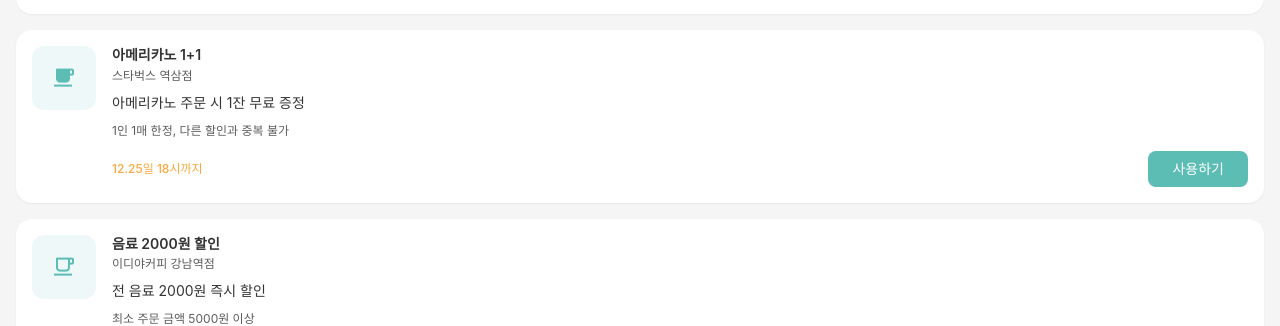
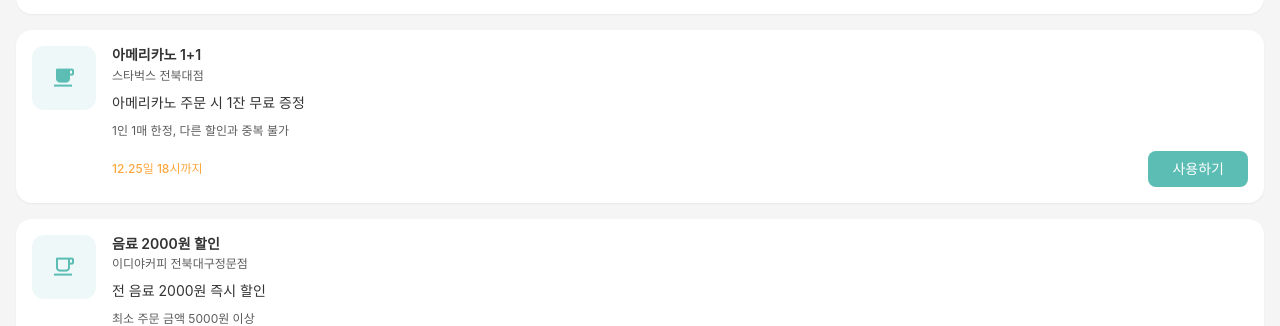
Before and after one commit to oneieo/NearDeal, a React (Vite) app: page /coupons in a window 1280 px wide. Shown: the part 318-644 px from the top of the page. Built offline with nearby package versions, Linux system fonts and the light colour scheme; no server answers; what react-naver-maps would draw is missing.

Commit message:
chore: 스탬프 증가 로직 추가

```diff
--- a/src/pages/coupons/page.tsx
+++ b/src/pages/coupons/page.tsx
@@ -33,7 +33,7 @@ const coupons: StoredCoupon[] = [
   {
     id: "2",
     storeId: "starbucks-1",
-    storeName: "스타벅스 역삼점",
+    storeName: "스타벅스 전북대점",
     storeLogo: "ri-cup-fill",
     title: "아메리카노 1+1",
     benefit: "아메리카노 주문 시 1잔 무료 증정",
@@ -44,7 +44,7 @@ const coupons: StoredCoupon[] = [
   {
     id: "3",
     storeId: "ediya-1",
-    storeName: "이디야커피 강남역점",
+    storeName: "이디야커피 전북대구정문점",
     storeLogo: "ri-cup-line",
     title: "음료 2000원 할인",
     benefit: "전 음료 2000원 즉시 할인",
@@ -55,7 +55,7 @@ const coupons: StoredCoupon[] = [
   {
     id: "4",
     storeId: "twosomeplace-1",
-    storeName: "투썸플레이스 테헤란점",
+    storeName: "투썸플레이스 전북대점",
     storeLogo: "ri-cake-fill",
     title: "케이크 30% 할인",
     benefit: "시그니처 케이크 30% 특가",
@@ -66,25 +66,25 @@ const coupons: StoredCoupon[] = [
   {
     id: "5",
     storeId: "starbucks-2",
-    storeName: "스타벅스 선릉점",
+    storeName: "스타벅스 전북대점",
     storeLogo: "ri-cup-fill",
-    title: "카라멜 마키아토 할인",
-    benefit: "카라멜 마키아토 1000원 할인",
+    title: "자바칩프라푸치노 할인",
+    benefit: "자바칩프라푸치노 1000원 할인",
     conditions: "포장 주문 시에만 적용",
     expiresAt: "2024-12-20T12:00:00",
     status: "used",
-    usedAt: "2024-12-19T14:30:00",
+    usedAt: "2025-09-28T14:30:00",
     couponNumber: "SC240001",
   },
   {
     id: "6",
     storeId: "hollys-1",
-    storeName: "할리스커피 역삼역점",
+    storeName: "할리스 전주백제대로점",
     storeLogo: "ri-cup-line",
     title: "아이스크림 무료",
     benefit: "음료 주문 시 아이스크림 무료",
     conditions: "여름 시즌 한정",
-    expiresAt: "2024-12-15T23:59:59",
+    expiresAt: "2025-08-31T23:59:59",
     status: "expired",
   },
 ];
--- a/src/pages/profile/page.tsx
+++ b/src/pages/profile/page.tsx
@@ -24,11 +24,18 @@ interface UserProfile {
   customAffiliation?: string;
 }
 
-const stampCards: StampCard[] = [
+export default function ProfilePage() {
+  const [showNotifications, setShowNotifications] = useState<boolean>(false);
+  const [showPinModal, setShowPinModal] = useState<boolean>(false);
+  const [showEditProfile, setShowEditProfile] = useState<boolean>(false);
+  const [selectedCard, setSelectedCard] = useState<StampCard | null>(null);
+  const [pinCode, setPinCode] = useState("");
+  const [isSubmitting, setIsSubmitting] = useState<boolean>(false);
+  const [stampCards, setStampCards] = useState<StampCard[]>([
     {
       id: "1",
-    storeId: "starbucks-1",
-    storeName: "스타벅스 전북대점",
+      storeId: "Dpym-1",
+      storeName: "디핌",
       storeLogo: "ri-cup-fill",
       currentStamps: 7,
       requiredStamps: 10,
@@ -37,36 +44,38 @@ const stampCards: StampCard[] = [
     },
     {
       id: "2",
-    storeId: "ediya-1",
-    storeName: "이디야커피 강남역점",
+      storeId: "NeCoffee-1",
+      storeName: "네커피",
       storeLogo: "ri-cup-line",
       currentStamps: 3,
       requiredStamps: 8,
       reward: "음료 1잔 무료",
-    expiresAt: "2024-12-30",
+      expiresAt: "2025-12-30",
     },
     {
       id: "3",
-    storeId: "twosomeplace-1",
-    storeName: "투썸플레이스 테헤란점",
+      storeId: "insole-1",
+      storeName: "인솔커피",
       storeLogo: "ri-cake-fill",
       currentStamps: 5,
       requiredStamps: 6,
-    reward: "케이크 1개 무료",
-    expiresAt: "2024-12-28",
+      reward: "디저트 1개 무료",
+      expiresAt: "2025-12-28",
     },
-];
-
-export default function ProfilePage() {
-  const [showNotifications, setShowNotifications] = useState(false);
-  const [showPinModal, setShowPinModal] = useState(false);
-  const [showEditProfile, setShowEditProfile] = useState(false);
-  const [selectedCard, setSelectedCard] = useState<StampCard | null>(null);
-  const [pinCode, setPinCode] = useState("");
-  const [isSubmitting, setIsSubmitting] = useState(false);
+  ]);
   const [notifications, setNotifications] = useState([
     {
       id: "1",
+      type: "coupon_used",
+      title: "신규 쿠폰 추천",
+      message:
+        "자주 방문한 '디핌' 카페에서 [오늘의 커피 1+1 쿠폰]이 새로 발행됐습니다. 놓치지 말고 지금 바로 사용해보세요!",
+      time: "3분 전",
+      icon: "ri-gift-fill",
+      color: "text-green-500",
+    },
+    {
+      id: "2",
       type: "coupon_used",
       title: "쿠폰이 사용되었습니다",
       message: "스타벅스 전북대점에서 아메리카노 1+1 쿠폰을 사용했습니다.",
@@ -75,7 +84,7 @@ export default function ProfilePage() {
       color: "text-primary",
     },
     {
-      id: "2",
+      id: "3",
       type: "coupon_expiring",
       title: "쿠폰 만료 임박",
       message: "투썸플레이스 케이크 할인 쿠폰이 2시간 후 만료됩니다.",
@@ -84,7 +93,7 @@ export default function ProfilePage() {
       color: "text-accent",
     },
     {
-      id: "3",
+      id: "4",
       type: "new_coupon",
       title: "신규 쿠폰 발급",
       message: "이디야커피에서 새로운 할인 쿠폰이 등록되었습니다.",
@@ -126,8 +135,23 @@ export default function ProfilePage() {
     setTimeout(() => {
       const isValidPin = pinCode === "1234";
 
-      if (isValidPin) {
-        alert(`${selectedCard?.storeName}에서 스탬프가 적립되었습니다! 🎉`);
+      if (isValidPin && selectedCard) {
+        // 🔥 setStampCards로 상태 업데이트해야 화면에 반영됨
+        setStampCards((prevCards) =>
+          prevCards.map((card) => {
+            if (card.id === selectedCard.id) {
+              if (card.currentStamps < card.requiredStamps) {
+                return {
+                  ...card,
+                  currentStamps: card.currentStamps + 1,
+                };
+              }
+            }
+            return card;
+          })
+        );
+
+        alert(`${selectedCard.storeName}에서 스탬프가 적립되었습니다! 🎉`);
         setShowPinModal(false);
         setPinCode("");
       } else {
@@ -235,7 +259,7 @@ export default function ProfilePage() {
           </Card>
           <Card className="text-center" padding="sm">
             <div className="space-y-2">
-              <p className="text-2xl font-bold text-green-500">₩126,000</p>
+              <p className="text-2xl font-bold text-green-500">₩86,000</p>
               <p className="text-xs text-text-secondary">절약한 금액</p>
             </div>
           </Card>
```
Lines whose indentation alone changed are shown as unchanged.
